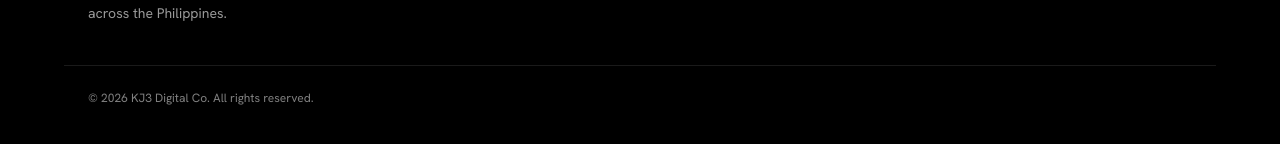
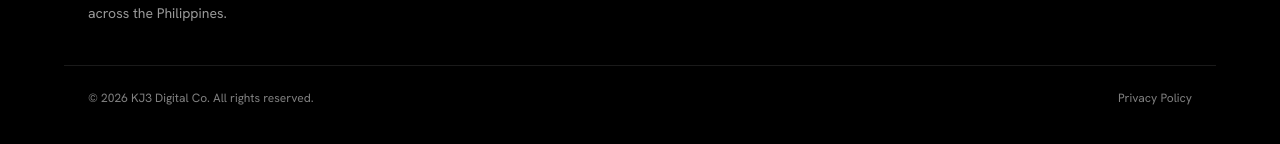
Before and after one commit to KJ3DigitalCo/kj3-website, a React (Vite) app: page /privacy-policy in a window 1280 px wide. Shown: the part 3369-3513 px from the top of the page. Built offline with nearby package versions, Linux system fonts and the light colour scheme.

Commit message:
Link Privacy Policy in the footer
Makes it discoverable site-wide instead of only reachable by direct
URL — matters for Meta ads compliance and general data privacy
practice given we collect personal info via forms.

```diff
--- a/src/components/Footer.jsx
+++ b/src/components/Footer.jsx
@@ -54,10 +54,16 @@ export default function Footer() {
         </div>
       </div>
 
-      <div className="mx-auto mt-10 max-w-6xl border-t border-paper/10 px-6 pt-6">
+      <div className="mx-auto mt-10 flex max-w-6xl flex-col gap-3 border-t border-paper/10 px-6 pt-6 sm:flex-row sm:items-center sm:justify-between">
         <p className="font-sans text-xs text-paper/50">
           © {year} KJ3 Digital Co. All rights reserved.
         </p>
+        <a
+          href="/privacy-policy"
+          className="font-sans text-xs text-paper/50 transition-colors duration-200 hover:text-paper/80"
+        >
+          Privacy Policy
+        </a>
       </div>
     </footer>
   )
```
